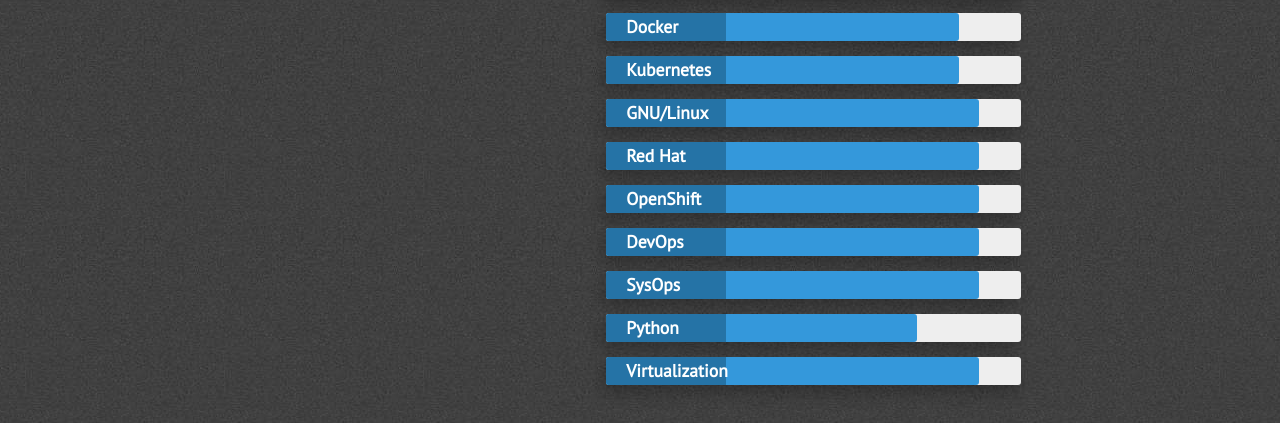
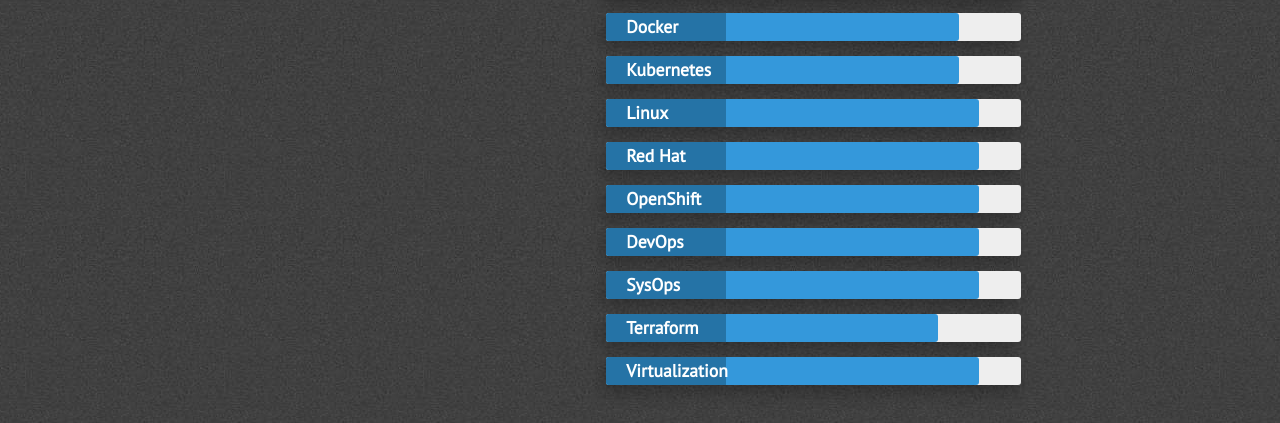
Before and after one commit to josephphyo/josephphyo.github.io, a Jekyll site: the page built from index.html, in a window 1280 px wide and 900 px high, scrolled down 2183 px. Shown: the part 159-582 px from the top of the window. Built offline with Jekyll 4.4.1, drawn with Linux system fonts in a browser that asks for light colours; nearby versions of some CDN libraries.

Commit message:
feat: skills added

```diff
--- a/_includes/skills.html
+++ b/_includes/skills.html
@@ -38,7 +38,7 @@
 
 
                         <div class="skillbar clearfix " data-percent="90%">
-                            <div class="skillbar-title" style="background: #2980b9;"><span>GNU/Linux</span></div>
+                            <div class="skillbar-title" style="background: #2980b9;"><span>Linux</span></div>
                             <div class="skillbar-bar" style="background: #3498db;"></div>
                         </div> <!-- End Skill Bar -->
 
@@ -62,8 +62,8 @@
                             <div class="skillbar-bar" style="background: #3498db;"></div>
                         </div> <!-- End Skill Bar -->
 
-                        <div class="skillbar clearfix " data-percent="75%">
-                            <div class="skillbar-title" style="background: #2980b9"><span>Python</span></div>
+                        <div class="skillbar clearfix " data-percent="80%">
+                            <div class="skillbar-title" style="background: #2980b9"><span>Terraform</span></div>
                             <div class="skillbar-bar" style="background: #3498db;"></div>
                         </div> <!-- End Skill Bar -->
 
```
Also changed, not shown: 1 other file.
